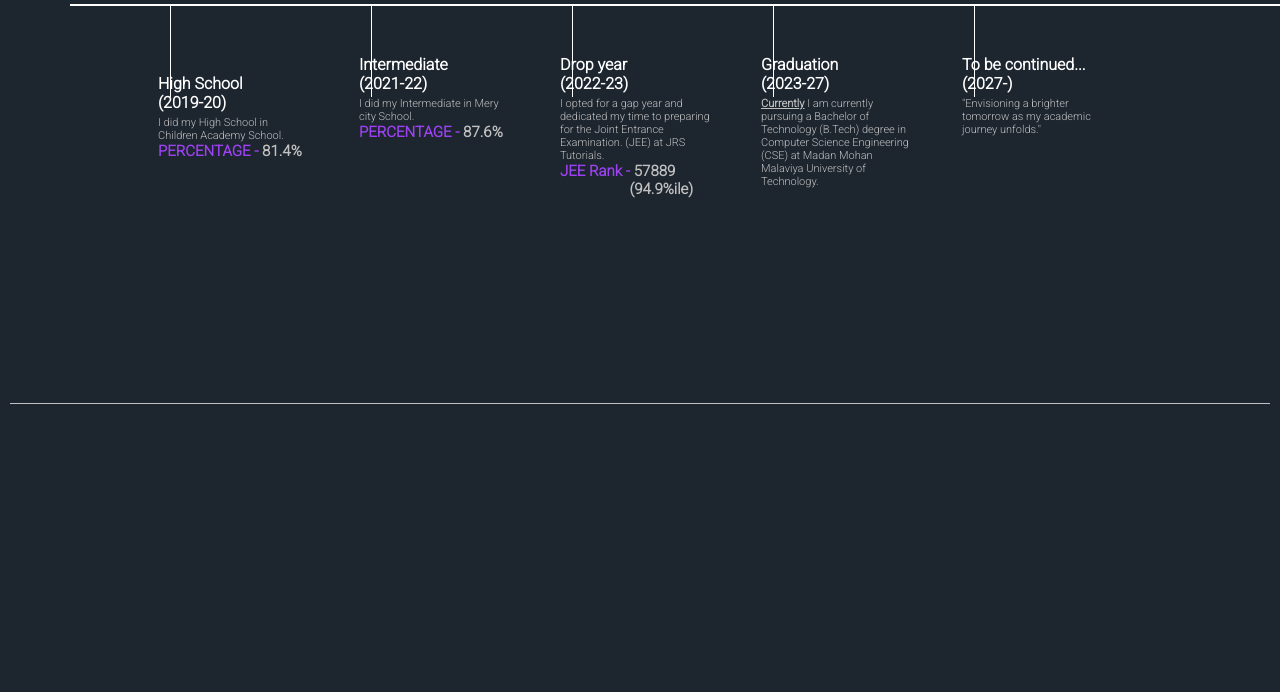
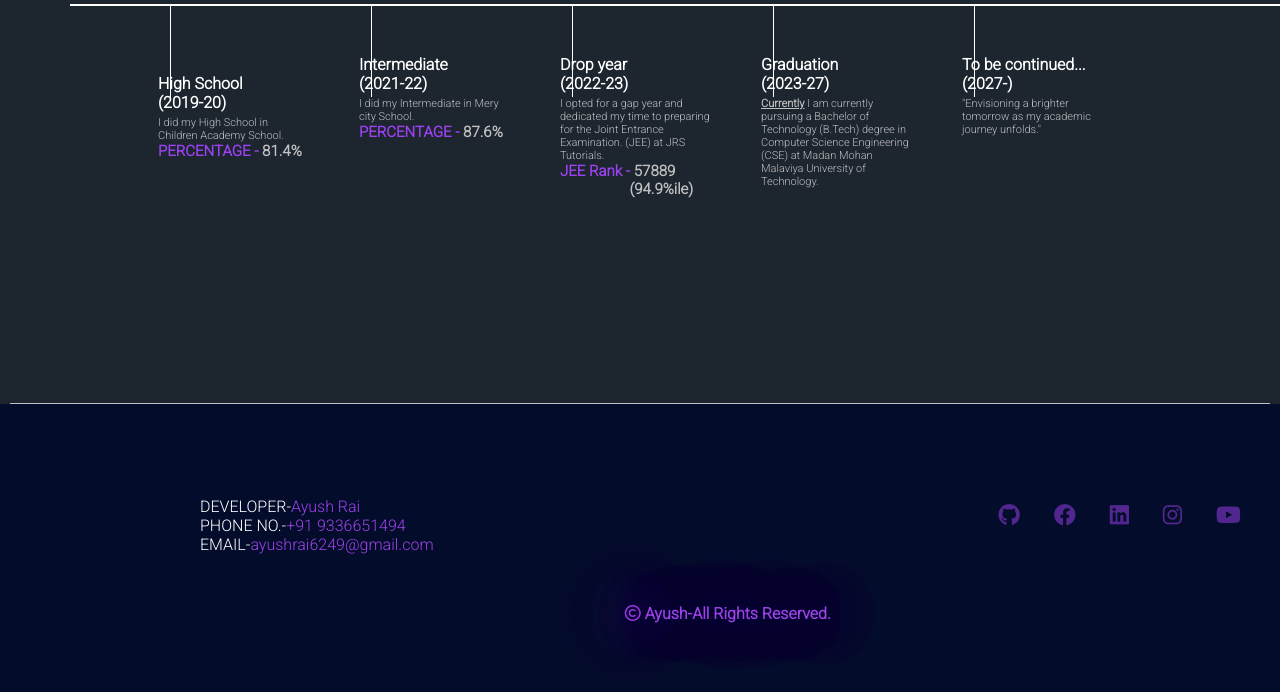
Before and after one commit to ayushrai6249/Portfolio, a plain HTML site: page index.html in a window 1280 px wide. Shown: the part 829-1521 px from the top of the page. Before the commit the page ends 1233 px from the top, so only its background shows below. Drawn offline with nearby package versions, Linux system fonts and the light colour scheme.

Commit message:
Add footer section

```diff
--- a/index.html
+++ b/index.html
@@ -130,6 +130,32 @@
         </section>
         <hr>
     </main>
+
+    <footer>
+        <div class="footer">
+            <div class="footer-first">
+                DEVELOPER-<span class="purple">Ayush Rai</span> <br>
+                PHONE NO.-<span class="purple">+91 9336651494</span> <br>
+                EMAIL-<span class="purple">ayushrai6249@gmail.com</span> <br>
+            </div>
+            <div class="footer-second social_media">
+                <ul>
+                    <a href="https://github.com/ayushrai6249" target="_blank"><i class="fa-brands fa-github"></i></a>
+                    <a href="https://www.facebook.com/profile.php?id=100017644202591&mibextid=2JQ9oc" target="_blank"><i
+                            class="fa-brands fa-facebook"></i></a>
+                    <a href="https://www.linkedin.com/in/ayush-rai6249?utm_source=share&utm_campaign=share_via&utm_content=profile&utm_medium=android_app"
+                        target="_blank"><i class="fa-brands fa-linkedin"></i></a>
+                    <a href="https://www.instagram.com/ayush_rai624?igsh=cmM1ZTl3YWtqbDcy"><i
+                            class="fa-brands fa-instagram" target="_blank"></i></a>
+                    <a href="https://youtube.com/@ayushrai6249?si=3Y_xw-zz_NA9MRkF"><i class="fa-brands fa-youtube"
+                            target="_blank"></i></a>
+                </ul>
+            </div>
+            <div class="footer-third purpleNew">
+                <b><i class="fa-regular fa-copyright"></i> Ayush-All Rights Reserved.</b>
+            </div>
+        </div>
+    </footer>
     <script src="https://unpkg.com/typed.js@2.1.0/dist/typed.umd.js"></script>
     <!-- Setup and start animation! -->
     <script>
--- a/style.css
+++ b/style.css
@@ -103,6 +103,8 @@ button:hover {
 } */
 .purple {
     color: rgb(157, 66, 232);
+    transition: all 0.3s linear;
+
 }
 
 .purple:hover {
@@ -115,6 +117,8 @@ button:hover {
 
 #element {
     color: rgb(157, 66, 242);
+    transition: all 0.3s linear;
+
 }
 
 hr {
@@ -210,6 +214,39 @@ hr {
     top: 10px;
 }
 
-#element:hover{
+#element:hover {
     text-shadow: 0 0 50px #fff, 0 0 60px rgb(157, 66, 242), 0 0 70px rgb(157, 66, 242), 0 0 80px rgb(157, 66, 242);
 }
+
+footer {
+    background-color: #040C2B;
+    height: 36vh;
+}
+
+.footer {
+    display: flex;
+    max-height: 32vh;
+}
+
+.footer-first {
+    position: relative;
+    left: 200px;
+    top: 93px;
+}
+
+.footer-second {
+    position: relative;
+    left: 750px;
+    top: 100px;
+}
+
+.footer-third{
+    position: relative;
+    top: 200px;
+    left: 119px;
+}
+.purpleNew {
+    color: rgb(157, 66, 232);
+    transition: all 0.3s linear;
+    text-shadow: 0 0 80px #fff, 0 0 60px rgb(157, 66, 242), 0 0 70px rgb(157, 66, 242), 0 0 80px rgb(157, 66, 242);
+}
```
